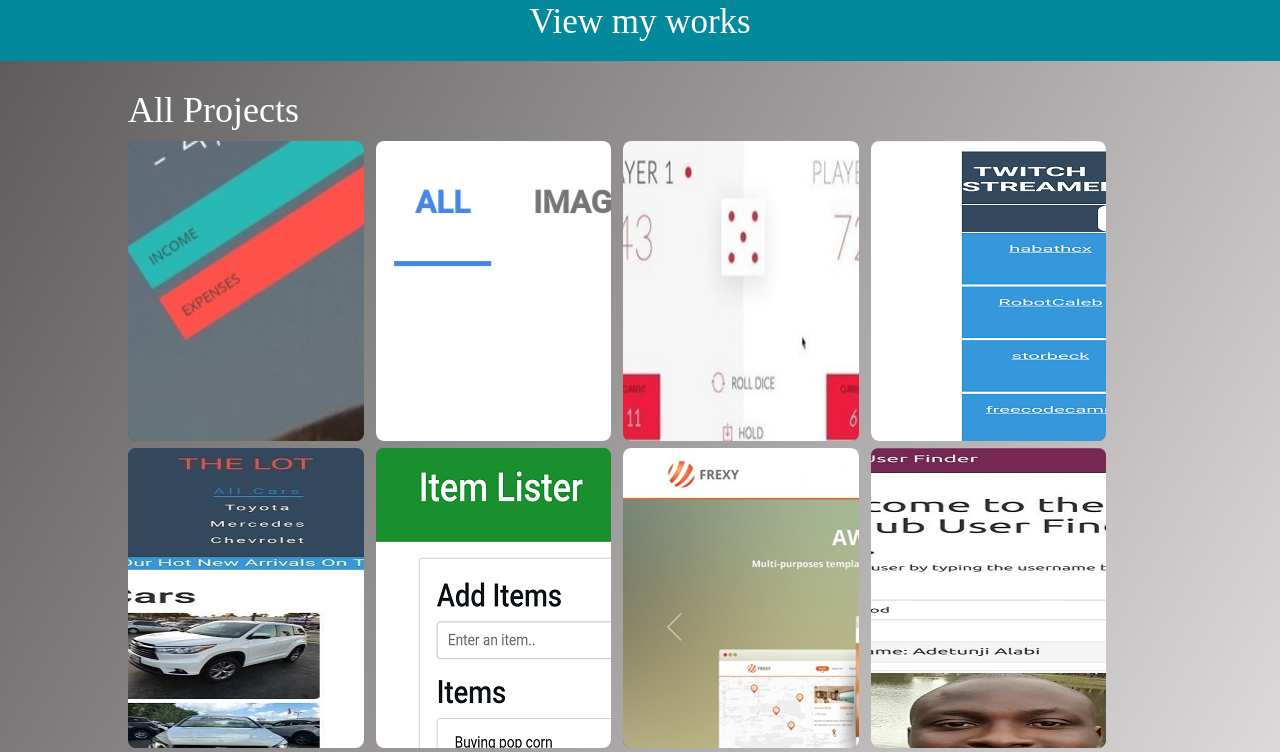
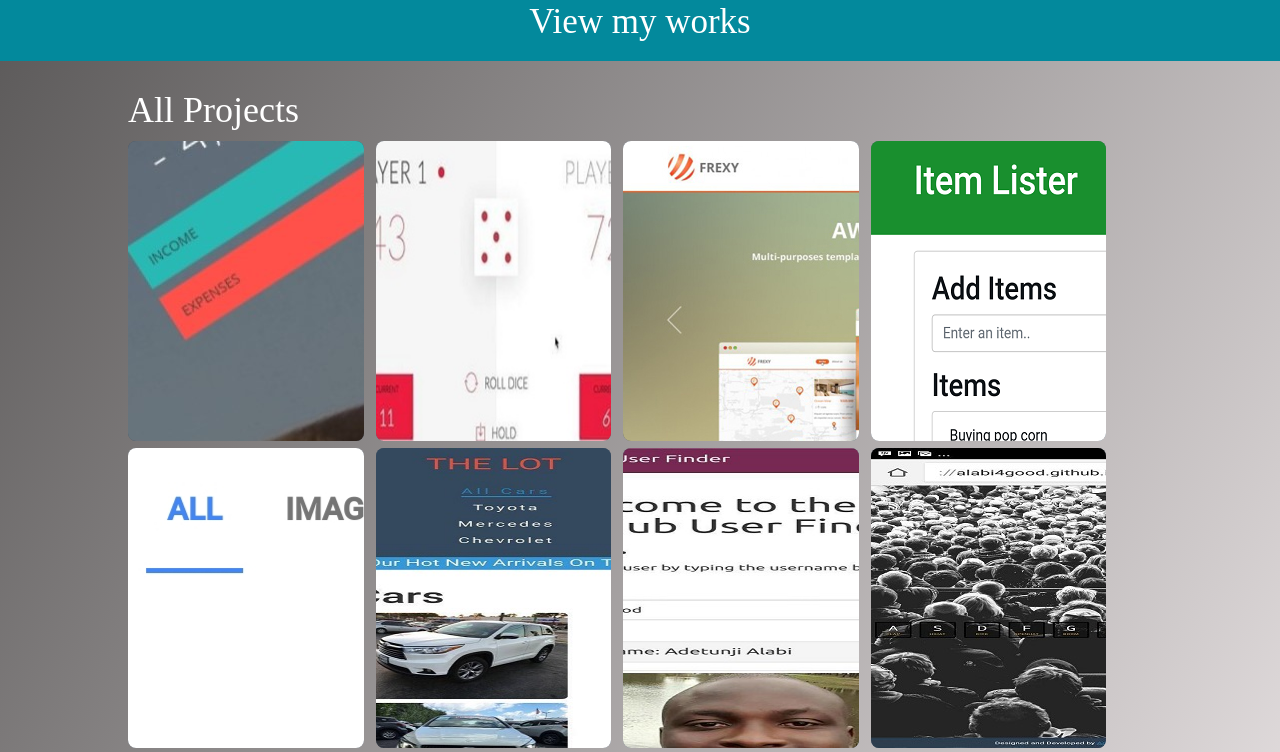
Before and after one commit to alabi4good/portfolio, a plain HTML site: page index.html in a window 1280 px wide. Shown: the part 1769-2521 px from the top of the page. Drawn offline with nearby package versions, Linux system fonts and the light colour scheme; a web font is replaced by a local one.

Commit message:
edited my portfolio

```diff
--- a/css/CSS.css
+++ b/css/CSS.css
@@ -199,7 +199,7 @@ body {
   display: none; }
 
 #jump span {
-  color: #088da5;
+  color: whitesmoke;
   display: table-cell;
   animation: bump .8s infinite; }
 
--- a/index.html
+++ b/index.html
@@ -59,7 +59,7 @@
             </ul><br><br>
 
 
-            <a href="img/Devon-Stank-Resume-2016.pdf" id="arow-down" target="_blank">
+            <a href="img/Devon-Stank-Resume-2016.pdf" id="arow-down" target="_blank" style="color: azure;font-size: larger;">
                 <span></span>
                 <span></span>
                 <span></span>
@@ -149,20 +149,6 @@
                             </div>
                         </div>
                     </li>
-                    <li class="angular">
-                        <div class="pInfo" id="proj2">
-                            <div class="projContent">
-                                <h4 class="text-center"><strong>GOOGLE HOMEPAGE CLONE</strong></h4>
-                                <p><strong>TOOLS USED:</strong> HTML5, CSS3,BOOTSTRAP & ANGULAR 8,FONT AWESOME</p>
-                                <p>I designed a clone of the google homepage. It is a fully responsive page developed using Angular 8.
-                                </p>
-                                <div class="text-center">
-                                    <a href="https://alabi4good.github.io/googleHomePage-clone/" target="_blank" class="label label-danger">View Website</a>
-                                    <a href="https://github.com/alabi4good/googleHomePage-clone" target="_blank" class="label label-success">View Repo</a>
-                                </div>
-                            </div>
-                        </div>
-                    </li>
                     <li class="javascript">
                         <div class="pInfo" id="proj3">
                             <div class="projContent">
@@ -178,32 +164,17 @@
                             </div>
                         </div>
                     </li>
-                    <li class="javascript">
-                        <div class="pInfo" id="proj16">
+
+                    <li class="angular">
+                        <div class="pInfo" id="proj14">
                             <div class="projContent">
-                                <h4 class="text-center"><strong>TWITCHtv STREAMER APP</strong></h4>
-                                <p><strong>TOOLS USED:</strong> HTML5, CSS3 & JAVASCRIPT/jQuery</p>
-                                <p>A Javascript/Jquery App for viewing the recent activities of twitch tv streamers.
-                                     The shows whether they are currently streaming(online) or not streaming(offline).
-                                </p>
+                                <h4 class="text-center"><strong>WEATHER APP</strong></h4>
+                                <p><strong>TOOLS USED:</strong> HTML5,SCSS,Weather API, ANGULAR GOOGLE MAP API & OPEN WEATHER API</p>
+                                <p>This is an Angular weather App for dynamically displaying the current
+                                     weather condition of your present location and that of the major cities worldwide</p>
                                 <div class="text-center">
-                                        <a href="https://alabi4good.github.io/Twitchtv-Streamer-App/" target="_blank" class="label label-danger">View Live Demo</a>
-                                    <a href="https://github.com/alabi4good/Twitchtv-Streamer-App" target="_blank" class="label label-success">View Repo</a>
-                                </div>
-                            </div>
-                        </div>
-                    </li>
-                    <li class="javascript">
-                        <div class="pInfo" id="proj5">
-                            <div class="projContent">
-                                <h4 class="text-center"><strong>HOT ON THE LOT</strong></h4>
-                                <p><strong>TOOLS USED:</strong> HTML5, CSS3 & JAVASCRIPT(ES6)</p>
-                                <p>This is a non-framework javascript project built for an imaginary car dealership company where users can quickly filter
-                                    cars by selecting options from the menu.
-                                </p>
-                                <div class="text-center">
-                                    <a href="https://alabi4good.github.io/hot-on-the-lot/" target="_blank" class="label label-danger">View Live Demo</a>
-                                    <a href="https://github.com/alabi4good/hot-on-the-lot" target="_blank" class="label label-success">View Repo</a>
+                                    <a href="https://myweatherappng.herokuapp.com/" target="_blank" class="label label-danger">View Live Demo</a>
+                                    <a href="https://github.com/alabi4good/weatherApp" target="_blank" class="label label-success">View Repo</a>
                                 </div>
                             </div>
                         </div>
@@ -224,19 +195,37 @@
                         </div>
                     </li>
                     <li class="angular">
-                        <div class="pInfo" id="proj14">
+                        <div class="pInfo" id="proj2">
                             <div class="projContent">
-                                <h4 class="text-center"><strong>WEATHER APP</strong></h4>
-                                <p><strong>TOOLS USED:</strong> HTML5, CSS3,SCSS,Weather API,GOOGLE MAP API & ANGULAR</p>
-                                <p>This is an Angular weather App for dynamically displaying the current
-                                     weather condition of your present location</p>
+                                <h4 class="text-center"><strong>GOOGLE HOMEPAGE CLONE</strong></h4>
+                                <p><strong>TOOLS USED:</strong> HTML5, CSS3,BOOTSTRAP & ANGULAR 8,FONT AWESOME</p>
+                                <p>I designed a clone of the google homepage. It is a fully responsive page developed using Angular 8.
+                                </p>
                                 <div class="text-center">
-                                    <a href="https://alabi4good.github.io/Weather-App/" target="_blank" class="label label-danger">View Live Demo</a>
-                                    <a href="https://github.com/alabi4good/Weather-App" target="_blank" class="label label-success">View Repo</a>
+                                    <a href="https://alabi4good.github.io/googleHomePage-clone/" target="_blank" class="label label-danger">View Website</a>
+                                    <a href="https://github.com/alabi4good/googleHomePage-clone" target="_blank" class="label label-success">View Repo</a>
                                 </div>
                             </div>
                         </div>
                     </li>
+
+                    <li class="javascript">
+                        <div class="pInfo" id="proj5">
+                            <div class="projContent">
+                                <h4 class="text-center"><strong>HOT ON THE LOT</strong></h4>
+                                <p><strong>TOOLS USED:</strong> HTML5, CSS3 & JAVASCRIPT(ES6)</p>
+                                <p>This is a non-framework javascript project built for an imaginary car dealership company where users can quickly filter
+                                    cars by selecting options from the menu.
+                                </p>
+                                <div class="text-center">
+                                    <a href="https://alabi4good.github.io/hot-on-the-lot/" target="_blank" class="label label-danger">View Live Demo</a>
+                                    <a href="https://github.com/alabi4good/hot-on-the-lot" target="_blank" class="label label-success">View Repo</a>
+                                </div>
+                            </div>
+                        </div>
+                    </li>
+
+
                     <li class="angular">
                         <div class="pInfo" id="proj6">
                             <div class="projContent">
```
Also changed, not shown: CSS.css (added, +23 -0 lines), css/SCSS.scss (+4 -4 lines), 1 other file.
